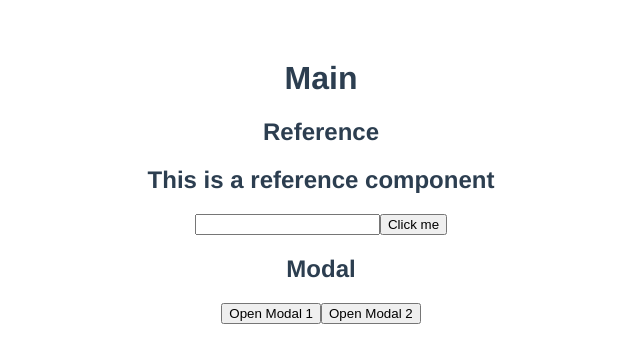
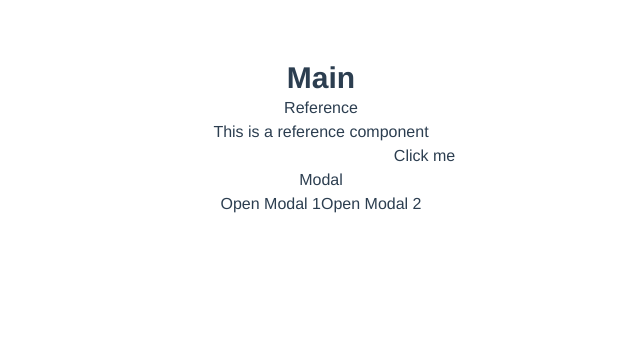
Before and after one commit to agung2001/hands-on-vue, a Vue app in the folder modal-project/: page / in a window 1280 px wide. Shown: the top 362 px of the page, without its empty margins (319-959 px from the left). Built offline with nearby package versions, Linux system fonts and the light colour scheme.

Commit message:
feat: add tailwindcss v4

```diff
--- /dev/null
+++ b/modal-project/postcss.config.mjs
@@ -0,0 +1,5 @@
+export default {
+    plugins: {
+        "@tailwindcss/postcss": {},
+    }
+}
--- /dev/null
+++ b/modal-project/src/assets/tailwindcss.css
@@ -0,0 +1 @@
+@import "tailwindcss";
--- a/modal-project/src/components/Main.vue
+++ b/modal-project/src/components/Main.vue
@@ -5,7 +5,7 @@ import Modals from './Modals.vue';
 
 <template>
     <div>
-        <h1>Main</h1>
+        <h1 class="text-3xl font-bold">Main</h1>
 
         <h2>Reference</h2>
         <Reference />
--- a/modal-project/src/main.ts
+++ b/modal-project/src/main.ts
@@ -1,5 +1,6 @@
 import { createApp } from 'vue'
 import App from './App.vue'
+import './assets/tailwindcss.css'
 import './assets/global.css'
 
 createApp(App).mount('#app')
--- /dev/null
+++ b/modal-project/tailwind.config.js
@@ -0,0 +1,15 @@
+/** @type {import('tailwindcss').Config} */
+module.exports = {
+    // content: [
+    //     "./src/**/*.{vue,js,ts,jsx,tsx}",
+    // ],
+    purge: ['./public/index.html', './src/**/*.{vue,js,ts,jsx,tsx}'],
+    darkMode: false, // or 'media' or 'class'
+    theme: {
+        extend: {},
+    },
+    variants: {
+        extend: {},
+    },
+    plugins: [],
+}
--- a/modal-project/vue.config.js
+++ b/modal-project/vue.config.js
@@ -1,5 +1,17 @@
 const { defineConfig } = require('@vue/cli-service')
 module.exports = defineConfig({
   transpileDependencies: ["vuetify"],
-  lintOnSave: false
+  lintOnSave: false,
+  css: {
+    loaderOptions: {
+      postcss: {
+        postcssOptions: {
+          plugins: [
+            require('@tailwindcss/postcss'),
+            require('autoprefixer'),
+          ],
+        },
+      },
+    },
+  },
 })
```
Also changed, not shown: modal-project/package.json (+15 -9 lines), 2 other files (tests, documents, lock files or other folders).
